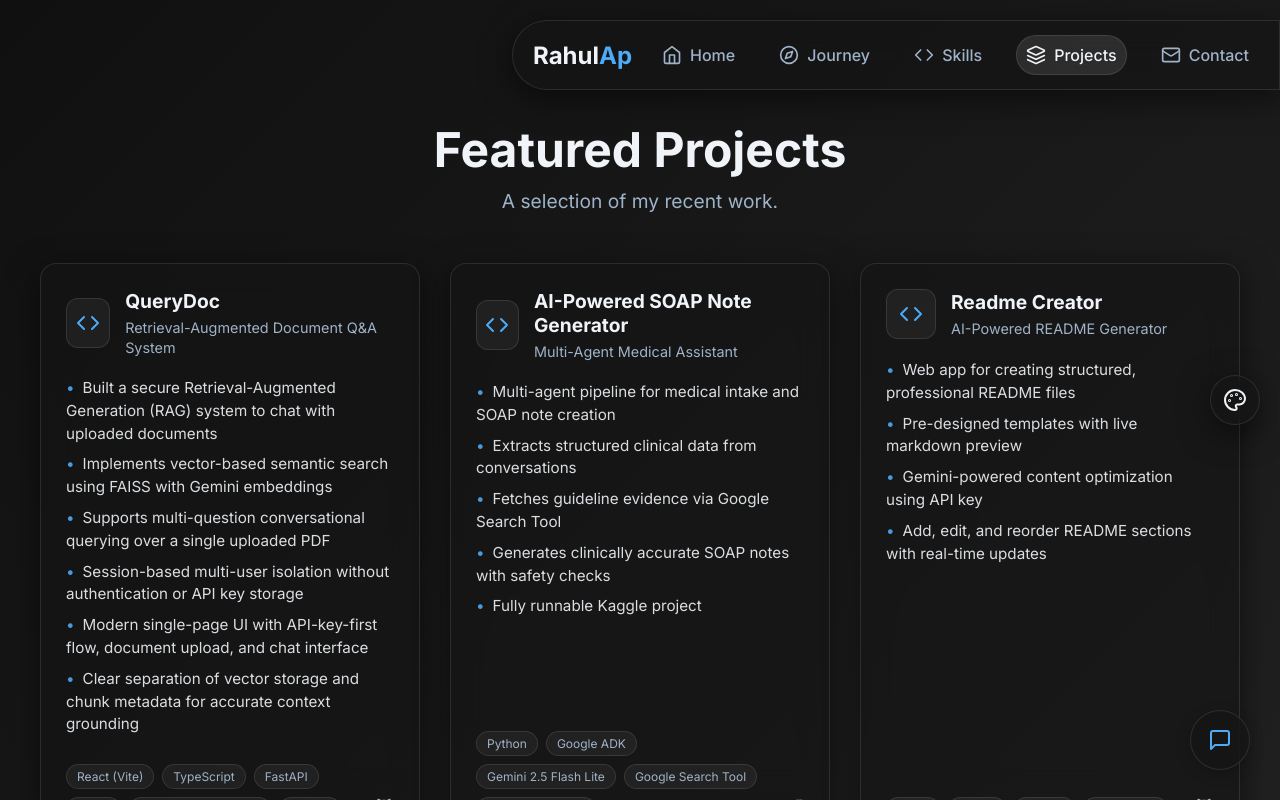
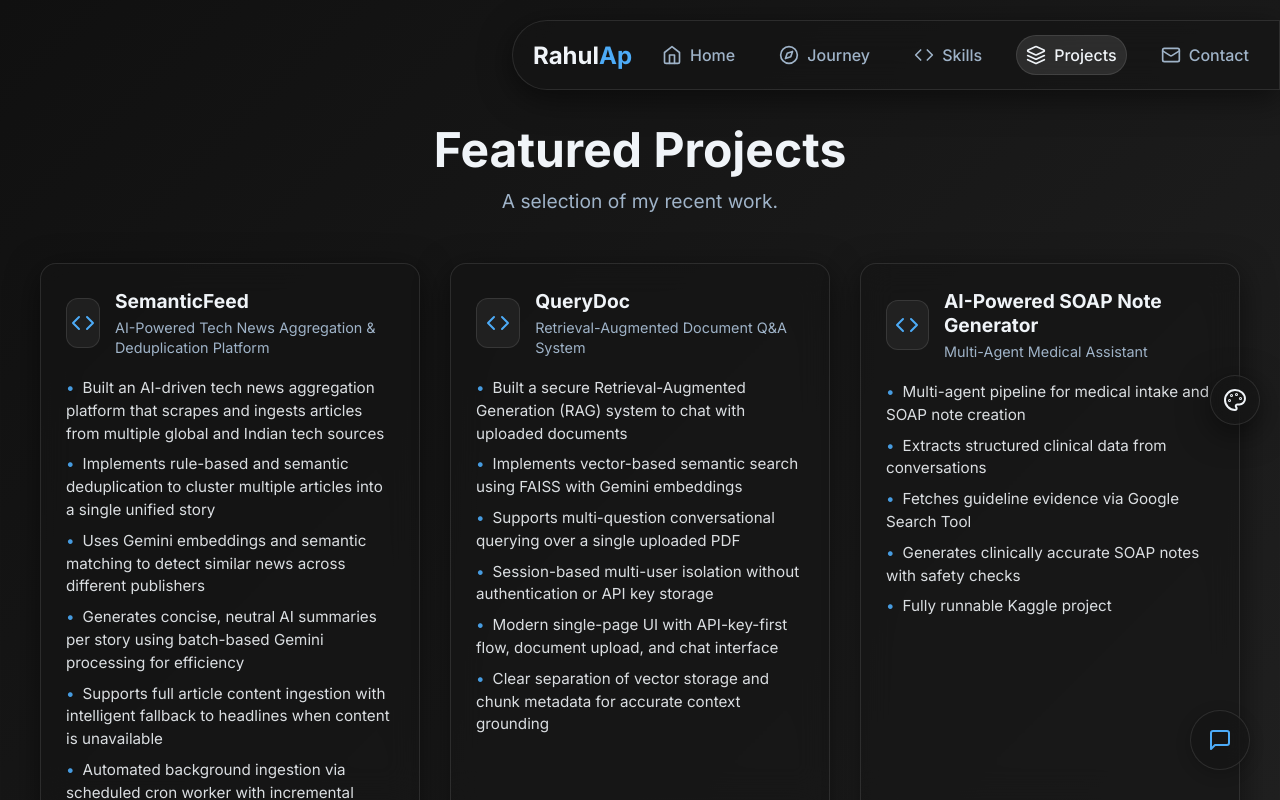
Before and after one commit to rahulapjs/folio, a React (Vite) app: page /projects in a window 1280 px wide. Built offline with nearby package versions, Linux system fonts and the light colour scheme.

Commit message:
Add 'SemanticFeed' project to resume
Added a new project 'SemanticFeed' with detailed description and technologies used.

```diff
--- a/src/data/resume.ts
+++ b/src/data/resume.ts
@@ -55,6 +55,31 @@ export const resumeData = {
         },
     ],
     projects: [
+        {
+            title: "SemanticFeed",
+            subtitle: "AI-Powered Tech News Aggregation & Deduplication Platform",
+            tech: [
+                "React (Vite)",
+                "TypeScript",
+                "Redux",
+                "FastAPI",
+                "PostgreSQL",
+                "Google ADK",
+                "Gemini 2.5 Flash",
+                "Python"
+            ],
+            description: [
+                "Built an AI-driven tech news aggregation platform that scrapes and ingests articles from multiple global and Indian tech sources",
+                "Implements rule-based and semantic deduplication to cluster multiple articles into a single unified story",
+                "Uses Gemini embeddings and semantic matching to detect similar news across different publishers",
+                "Generates concise, neutral AI summaries per story using batch-based Gemini processing for efficiency",
+                "Supports full article content ingestion with intelligent fallback to headlines when content is unavailable",
+                "Automated background ingestion via scheduled cron worker with incremental database updates",
+                "Single API feed endpoint serving deduplicated stories with sources, timestamps, and AI summaries",
+                "Designed for scalability with clear separation of scraping, ingestion, deduplication, and summarization layers"
+            ],
+            github: "https://github.com/rahulapjs/SemanticFeed"
+        },
         {
             title: "QueryDoc",
             subtitle: "Retrieval-Augmented Document Q&A System",
@@ -143,7 +168,7 @@ export const resumeData = {
     skills: {
         frontend: ["React", "Angular", "TypeScript", "JavaScript (ES6+)", "SCSS", "HTML5", "CSS3"],
         backend: ["Node.js", "Express", "FastAPI", "Python", "PostgreSQL", "MongoDB", "REST APIs"],
-        state: ["NgRx","NGXS", "RxJS", "Redux Toolkit"],
+        state: ["NgRx", "NGXS", "RxJS", "Redux Toolkit"],
         ai: ["OpenAI", "Gemini", "Google ADK", "LangChain", "Whisper", "LLM Prompt Engineering"],
         tools: ["Docker", "Temporal", "Git", "Cypress", "Postman", "PyPDF2", "BeautifulSoup"],
         realtime: ["WebSockets", "WebRTC", "Twilio"],
```
